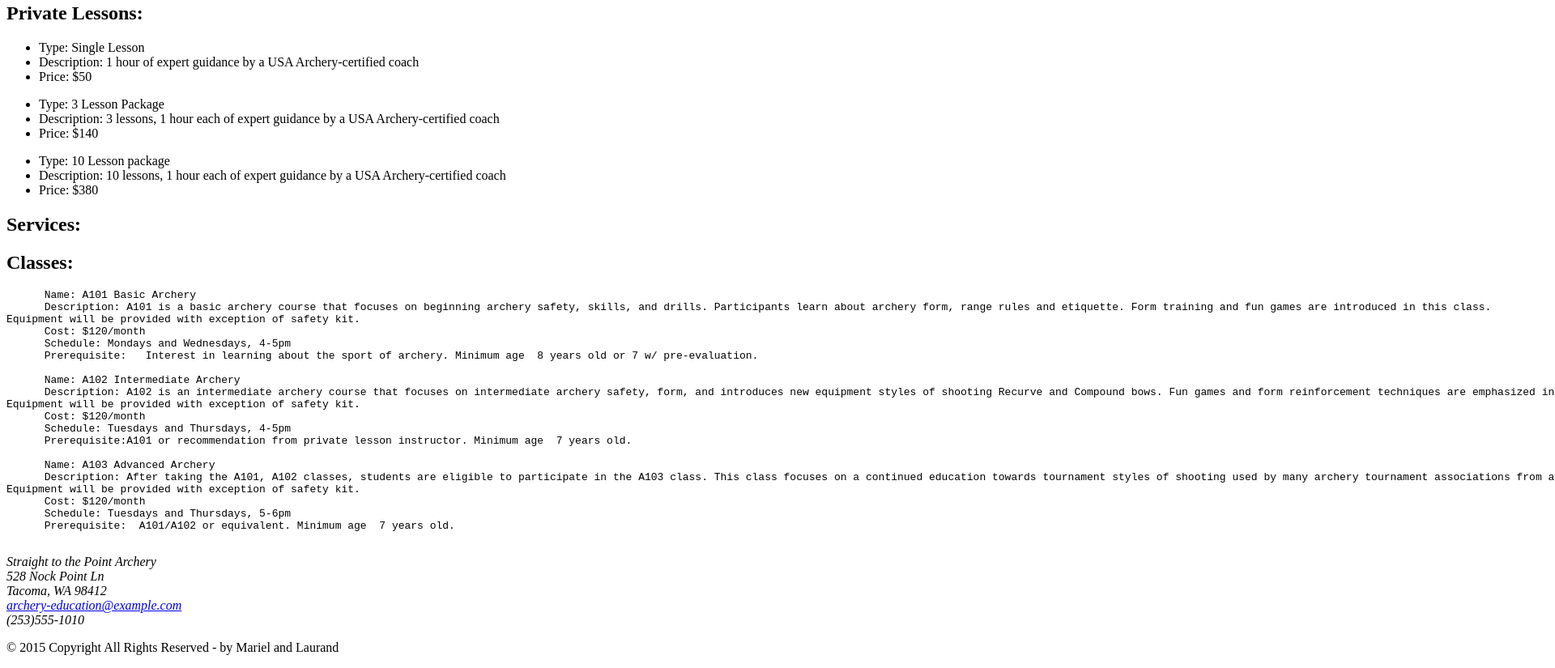
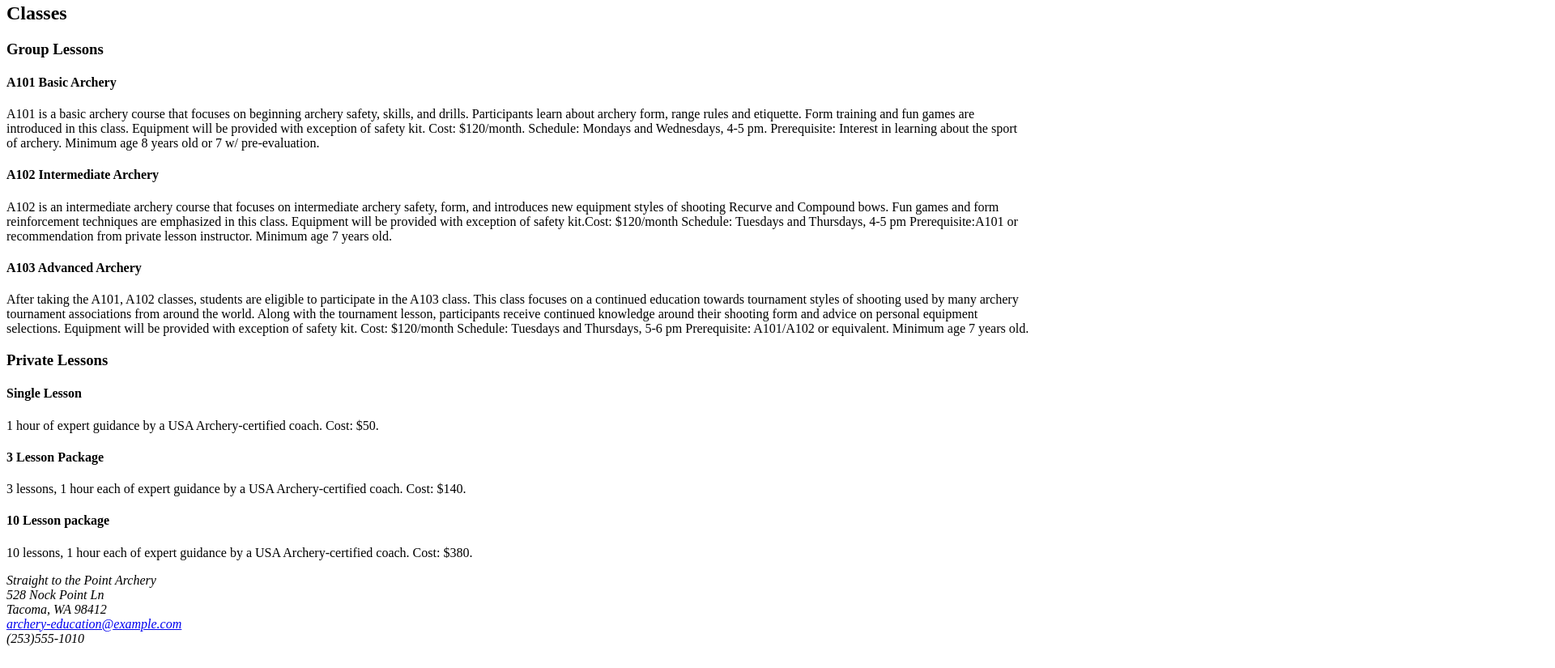
Before and after one commit to Laurand/client-site, a plain HTML site: page foundations/week7/client-site/services.html in a window 1280 px wide. Shown: the part 225-1050 px from the top of the page at 81% size, 1920 px wide, since content can reach past the window. Drawn offline with Linux system fonts and the light colour scheme.

```diff
--- a/foundations/week7/client-site/services.html
+++ b/foundations/week7/client-site/services.html
@@ -2,7 +2,7 @@
 <html lang="en">
   <head>
     <meta charset="utf-8" />
-    <title>Client-Site</title>
+    <title>Services</title>
   </head>
   <body>
     <header>
@@ -15,53 +15,30 @@
         </ul>
       </nav>
     </header>
+    <article>
+      <h2>Classes</h2>
+      <section>
+        <h3>Group Lessons</h3>
+        <h4>A101 Basic Archery</h4>
+        <p>A101 is a basic archery course that focuses on beginning archery safety, skills, and drills. Participants learn about archery form, range rules and etiquette. Form training and fun games are introduced in this class. Equipment will be provided with exception of safety kit. Cost: $120/month. Schedule: Mondays and Wednesdays, 4-5 pm. Prerequisite: Interest in learning about the sport of archery. Minimum age 8 years old or 7 w/ pre-evaluation. </p>
 
-    <aside>
-      <h2>Private Lessons:</h2>
-      <ul>
-        <li>Type: Single Lesson</li>
-        <li>Description: 1 hour of expert guidance by a USA Archery-certified coach</li>
-        <li>Price: $50</li>
-      </ul>
+        <h4>A102 Intermediate Archery</h4>
+        <p>A102 is an intermediate archery course that focuses on intermediate archery safety, form, and introduces new equipment styles of shooting Recurve and Compound bows. Fun games and form reinforcement techniques are emphasized in this class. Equipment will be provided with exception of safety kit.Cost: $120/month Schedule: Tuesdays and Thursdays, 4-5 pm Prerequisite:A101 or recommendation from private lesson instructor. Minimum age 7 years old.</p>
 
-      <ul>
-        <li>Type: 3 Lesson Package</li>
-        <li>Description: 3 lessons, 1 hour each of expert guidance by a USA Archery-certified coach</li>
-        <li>Price: $140</li>
-      </ul>
+        <h4>A103 Advanced Archery</h4>
+        <p>After taking the A101, A102 classes, students are eligible to participate in the A103 class. This class focuses on a continued education towards tournament styles of shooting used by many archery tournament associations from around the world. Along with the tournament lesson, participants receive continued knowledge around their shooting form and advice on personal equipment selections. Equipment will be provided with exception of safety kit. Cost: $120/month Schedule: Tuesdays and Thursdays, 5-6 pm Prerequisite: A101/A102 or equivalent. Minimum age 7 years old.</p>
+      </section>
+      <section>
+        <h3>Private Lessons</h3>
+        <h4>Single Lesson</h4>
+        <p>1 hour of expert guidance by a USA Archery-certified coach. Cost: $50.</p>
 
-      <ul>
-        <li>Type: 10 Lesson package</li>
-        <li>Description: 10 lessons, 1 hour each of expert guidance by a USA Archery-certified coach</li>
-        <li>Price: $380</li>
-      </ul>
-    </aside>
+        <h4>3 Lesson Package</h4>
+        <p>3 lessons, 1 hour each of expert guidance by a USA Archery-certified coach. Cost: $140.</p>
 
-    <article>
-      <h2>Services:</h2>
-      <h2>Classes:</h2>
-      <pre>
-      Name: A101 Basic Archery
-      Description: A101 is a basic archery course that focuses on beginning archery safety, skills, and drills. Participants learn about archery form, range rules and etiquette. Form training and fun games are introduced in this class.
-Equipment will be provided with exception of safety kit.
-      Cost: $120/month
-      Schedule: Mondays and Wednesdays, 4-5pm
-      Prerequisite:   Interest in learning about the sport of archery. Minimum age  8 years old or 7 w/ pre-evaluation.
-
-      Name: A102 Intermediate Archery
-      Description: A102 is an intermediate archery course that focuses on intermediate archery safety, form, and introduces new equipment styles of shooting Recurve and Compound bows. Fun games and form reinforcement techniques are emphasized in this class.
-Equipment will be provided with exception of safety kit.
-      Cost: $120/month
-      Schedule: Tuesdays and Thursdays, 4-5pm
-      Prerequisite:A101 or recommendation from private lesson instructor. Minimum age  7 years old.
-
-      Name: A103 Advanced Archery
-      Description: After taking the A101, A102 classes, students are eligible to participate in the A103 class. This class focuses on a continued education towards tournament styles of shooting used by many archery tournament associations from around the world. Along with the tournament lesson, participants receive continued knowledge around their shooting form and advice on personal equipment selections.
-Equipment will be provided with exception of safety kit.
-      Cost: $120/month
-      Schedule: Tuesdays and Thursdays, 5-6pm
-      Prerequisite:  A101/A102 or equivalent. Minimum age  7 years old.
-      </pre>
+        <h4>10 Lesson package</h4>
+        <p>10 lessons, 1 hour each of expert guidance by a USA Archery-certified coach. Cost: $380.</p>
+      </section>
     </article>
 
     <footer>
@@ -72,7 +49,6 @@ Equipment will be provided with exception of safety kit.
         <a href="mailto:archery-education@example.com">archery-education@example.com</a><br>
         (253)555-1010
       </address>
-      <p>&copy; 2015 Copyright All Rights Reserved - by Mariel and Laurand</p>
     </footer>
   </body>
 </html>
```
Also changed, not shown: foundations/week7/client-site/index.html (+15 -21 lines), 1 other file.
